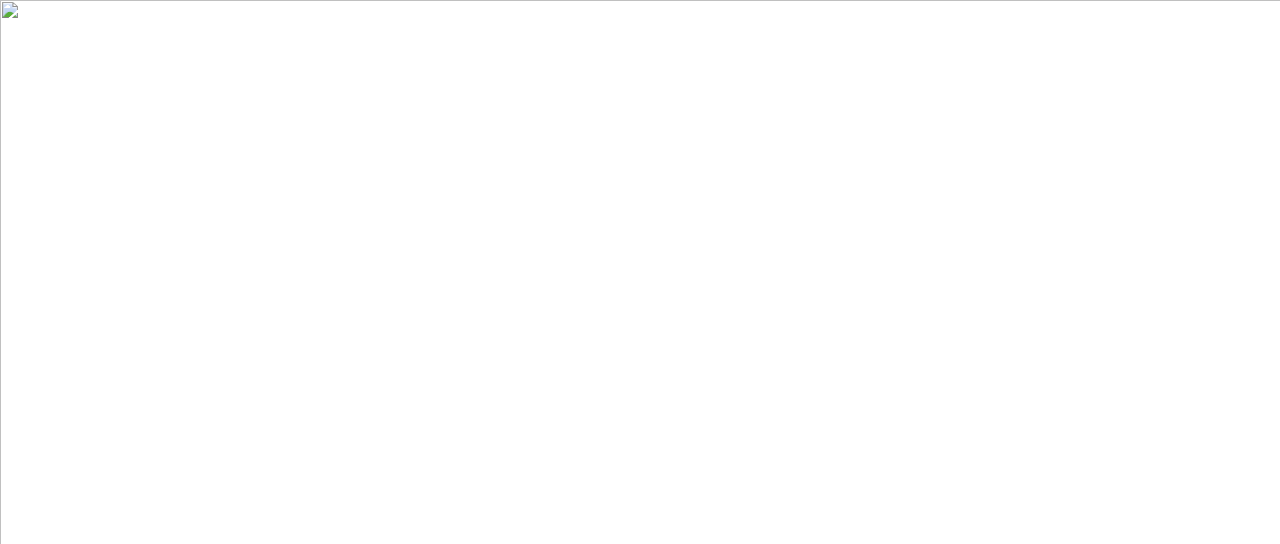
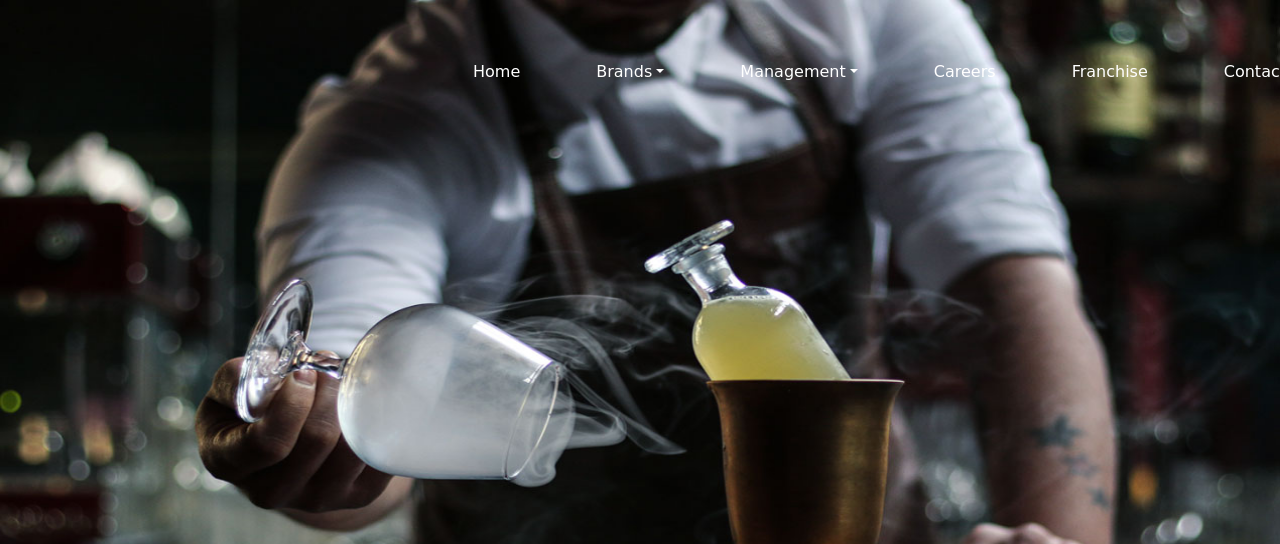
Before and after one commit to mr-sankar/bootstrap-project, a plain HTML site: page careers.html in a window 1280 px wide. Shown: the top 544 px of the page. Drawn offline with nearby package versions, Linux system fonts and the light colour scheme.

Commit message:
Update careers.html

```diff
--- a/careers.html
+++ b/careers.html
@@ -184,7 +184,7 @@
     <div>
       <div>
         <img
-          src="photos/career.jpg"
+          src="career.jpg"
           class="img-fluid"
           id="img2"
           alt=""
```
